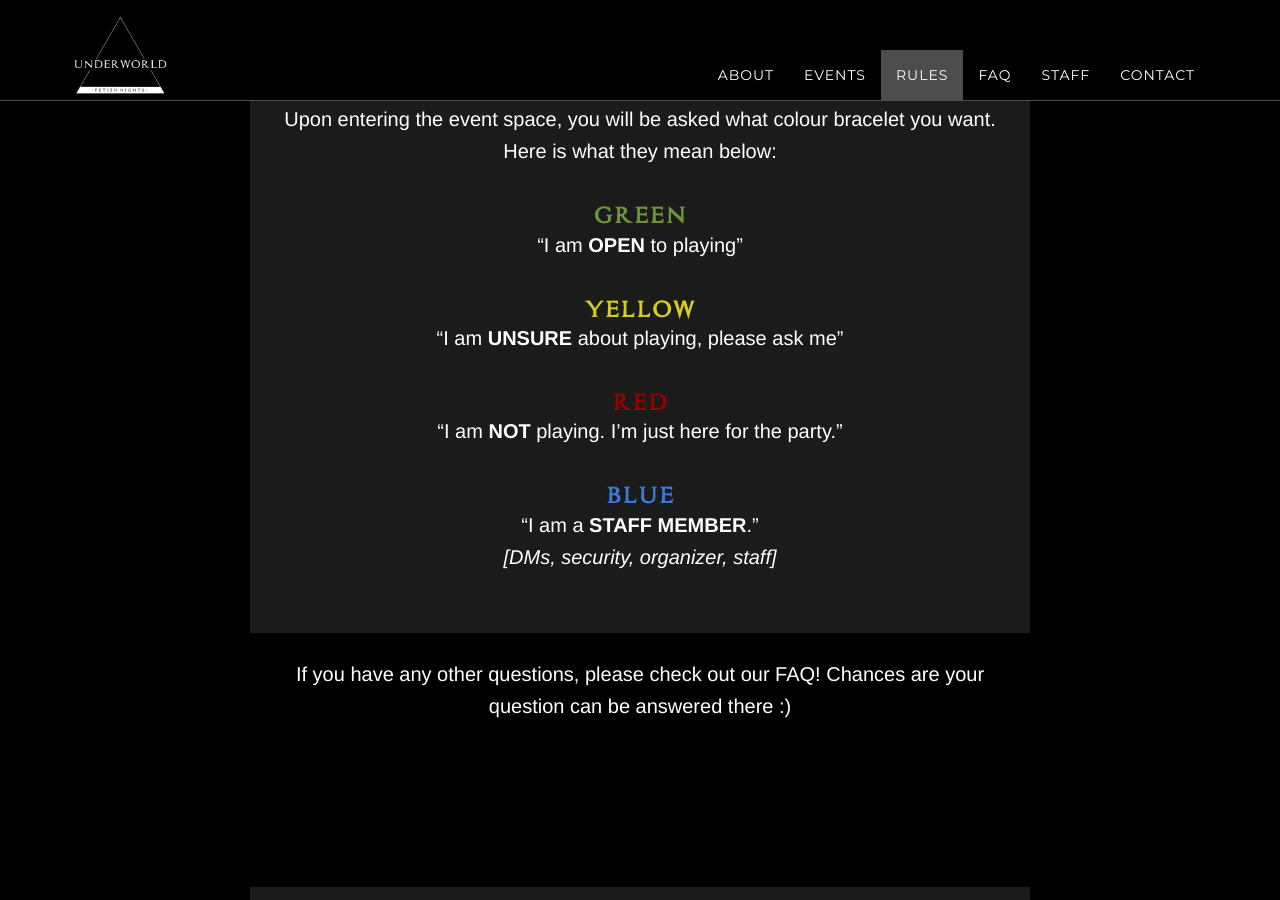
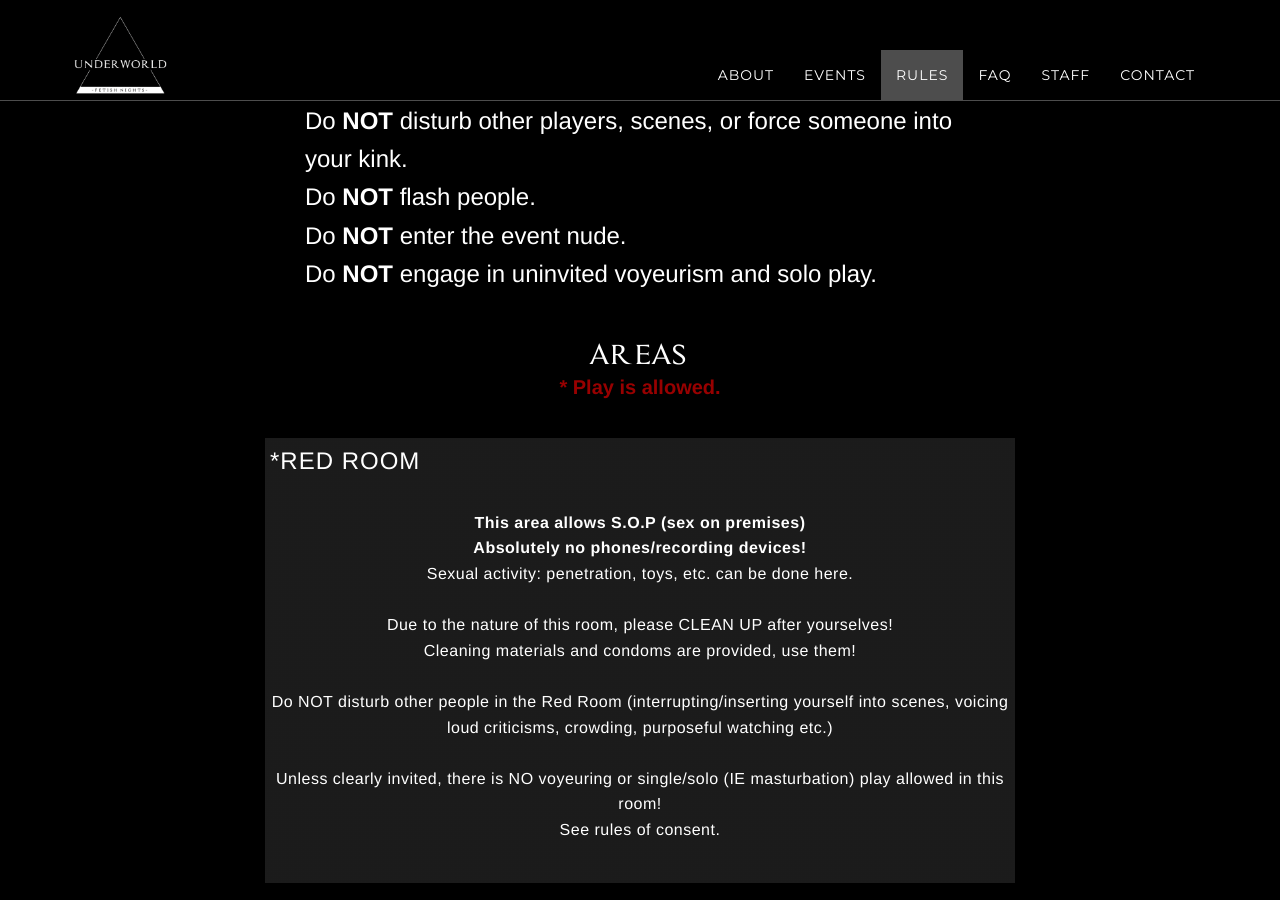
Before and after one commit to royally-underworld/melinoe, a Jekyll site: the page built from index.html, in a window 1280 px wide and 900 px high, scrolled down 5149 px. Built offline with Jekyll 4.4.1, drawn with Linux system fonts in a browser that asks for light colours; some of the changed text lies outside the part shown.

Commit message:
adding areas

```diff
--- a/_includes/rules.html
+++ b/_includes/rules.html
@@ -28,6 +28,65 @@
                 Going topless is fine!</p>
             <h2>Disallowed play:</h2>
             <p><a class="page-scroll" href="#faq">(see our FAQ)</a></p>
+            <h2>Exhibitionism:</h2>
+            <p><a class="page-scroll" href="#rules">(see rules of consent & dress code)</a><br>
+                Do <b>NOT</b> disturb other players, scenes, or force someone into your kink.<br>
+                Do <b>NOT</b> flash people.<br>
+                Do <b>NOT</b> enter the event nude.<br>
+                Do <b>NOT</b> engage in uninvited voyeurism and solo play.</p>
+        </div>
+        <div class="col-lg-8 col-lg-offset-2">
+            <h2>Areas</h2>
+            <p><b class="red">* Play is allowed.</b></p>
+            <ul class="areas">
+                <li class="background">
+                    <h3>*Red Room</h3>
+                    <p><b>This area allows S.O.P (sex on premises)<br>
+                            Absolutely no phones/recording devices!</b><br>
+                        Sexual activity: penetration, toys, etc. can be done here.<br>
+                        <br>
+                        Due to the nature of this room, please CLEAN UP after yourselves!<br>
+                        Cleaning materials and condoms are provided, use them!<br>
+                        <br>
+                        Do NOT disturb other people in the Red Room (interrupting/inserting yourself into scenes,
+                        voicing loud criticisms, crowding, purposeful watching etc.)<br>
+                        <br>
+                        Unless clearly invited, there is NO voyeuring or single/solo (IE masturbation) play allowed in
+                        this room!
+                        <Br>
+                        See rules of consent.</p>
+                </li>
+
+                <li>
+                    <h3>*Dungeon </h3>
+                    <p><b>This area allows S.O.P (sex on premises)<br>
+                            Absolutely no phones/recording devices!</b><br>
+                        Sexual activity: penetration, toys, etc. can be done here.<br>
+                        <br>
+                        Due to the nature of this room, please CLEAN UP after yourselves!<br>
+                        Cleaning materials and condoms are provided, use them!<br>
+                        <br>
+                        Do NOT disturb other people in the Red Room (interrupting/inserting yourself into scenes,
+                        voicing loud criticisms, crowding, purposeful watching etc.)<br>
+                        <br>
+                        Unless clearly invited, there is NO voyeuring or single/solo (IE masturbation) play allowed in
+                        this room!
+                        <Br>
+                        See rules of consent.</p>
+                </li>
+
+                <li>Lounge Area</li>
+
+                <li>Stage/Cuddle Puddle</li>
+
+                <li>Dance Floor</li>
+
+                <li>Chill/Aftercare Room</li>
+
+                <li>Bar</li>
+
+                <li>Bathrooms</li>
+            </ul>
         </div>
         <div id="trafficlights" class="col-lg-8 col-lg-offset-2 background">
             <br>
```
Also changed, not shown: _includes/css/grayscale.css (+18 -0 lines), 2 other files. Lines whose indentation alone changed are shown as unchanged.
